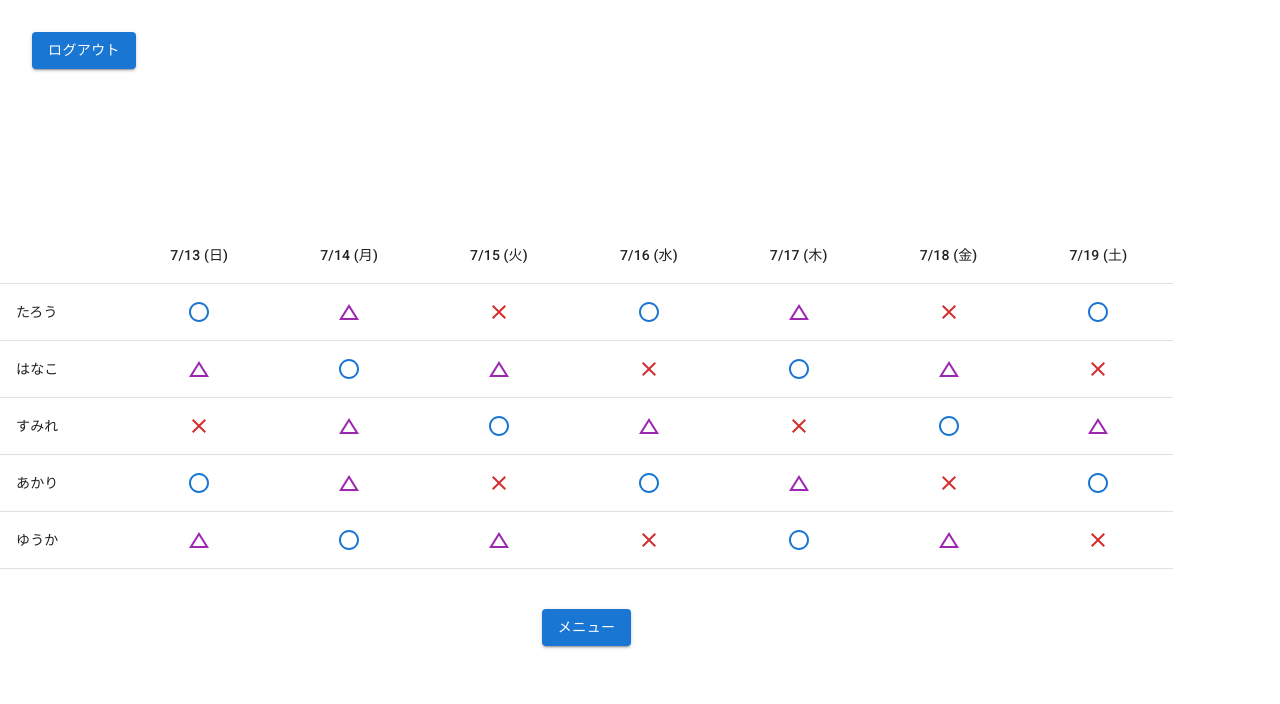
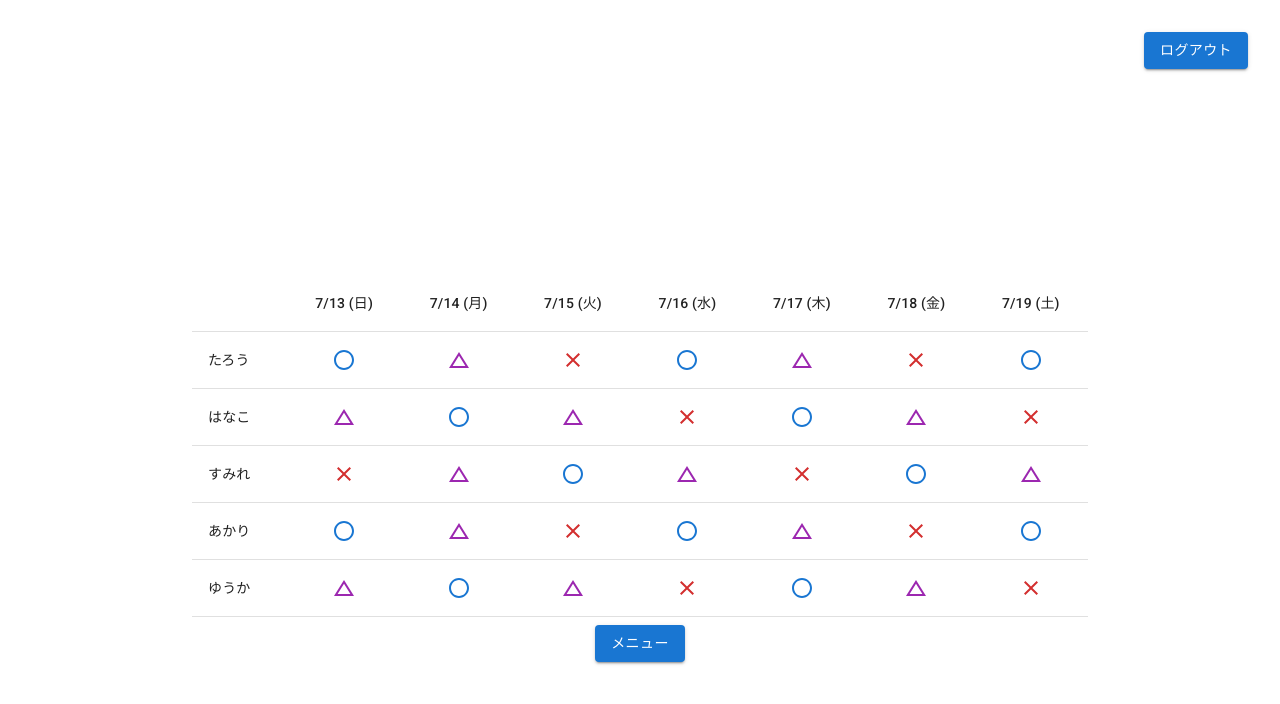
Before and after one commit to 22fi063/netpro-react, a React (Vite) app: page /home in a window 1280 px wide. Shown: the top 704 px of the page. Built offline with nearby package versions, Linux system fonts and the light colour scheme.

Commit message:
karennda-

```diff
--- a/src/Calendar.tsx
+++ b/src/Calendar.tsx
@@ -40,19 +40,21 @@ const data = [
 ];
 function Calendar() {
   return (
- <div>
+
+    <div className="flex flex-col items-center justify-center min-h-screen p-4">
+      <header className="w-full p-4 flex justify-end">
         <Button
           variant="contained"
           color="primary"
-     className="fixed top-8 left-8"
           component={RouterLink}
           to="/"
         >
           ログアウト
         </Button>
+      </header>
       <div className="w-11/12">
         <div className="flex flex-col items-center justify-center min-h-screen">
-       <TableContainer>
+          <TableContainer className="w-full max-w-4xl">
             <Table aria-label="schedule table">
               <TableHead>
                 <TableRow>
@@ -96,6 +98,10 @@ function Calendar() {
             component={RouterLink}
             to="/menu"
             className="!mt-10"
+            style={{
+              bottom: '2rem',
+              zIndex: 1000
+            }}
           >
             メニュー
           </Button>
```
Lines whose indentation alone changed are shown as unchanged.
